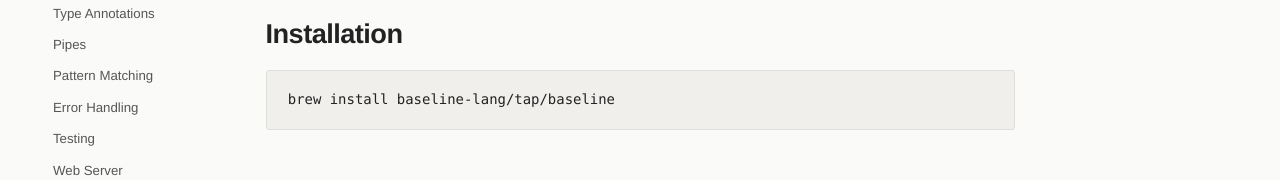
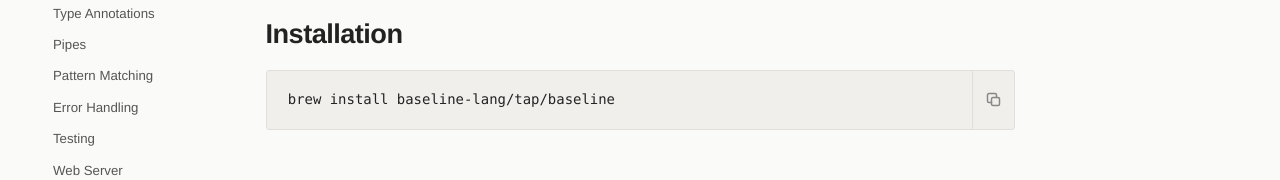
Before and after one commit to baseline-lang/baseline-site, a SvelteKit app: page /guide in a window 1280 px wide. Shown: the part 335-515 px from the top of the page. Built offline with nearby package versions, Linux system fonts and the light colour scheme.

Commit message:
feat: add copy-to-clipboard button on guide install command

```diff
--- a/src/app.css
+++ b/src/app.css
@@ -177,6 +177,42 @@ pre code {
 .num { color: var(--syn-number); }
 .punct { color: var(--syn-punctuation); }
 .annot { font-weight: 600; color: var(--syn-annotation); }
+
+/* ================================================================
+   COPY BLOCK
+   ================================================================ */
+
+.copy-block {
+  position: relative;
+}
+
+.copy-block pre {
+  padding-right: 3rem;
+}
+
+.copy-btn {
+  position: absolute;
+  top: 0;
+  right: 0;
+  bottom: 0;
+  display: flex;
+  align-items: center;
+  padding: 0 0.75rem;
+  background: none;
+  border: none;
+  border-left: 1px solid var(--border);
+  color: var(--fg-dim);
+  cursor: pointer;
+}
+
+.copy-btn:hover {
+  color: var(--fg);
+  background: #e8e7e4;
+}
+
+.copy-btn.copied {
+  color: var(--syn-string);
+}
 
 /* ================================================================
    LAYOUT
--- a/src/routes/guide/+page.svelte
+++ b/src/routes/guide/+page.svelte
@@ -1,3 +1,13 @@
+<script lang="ts">
+	let copied = $state(false);
+
+	function copyInstall() {
+		navigator.clipboard.writeText('brew install baseline-lang/tap/baseline');
+		copied = true;
+		setTimeout(() => copied = false, 1500);
+	}
+</script>
+
 <svelte:head>
 	<title>Quickstart | Baseline</title>
 	<meta name="description" content="Learn Baseline from installation to building web servers, step by step." />
@@ -26,7 +36,21 @@
 
 <section id="install">
 	<h2>Installation</h2>
-	<pre><code>brew install baseline-lang/tap/baseline</code></pre>
+	<div class="copy-block">
+		<pre><code>brew install baseline-lang/tap/baseline</code></pre>
+		<button class="copy-btn" class:copied onclick={copyInstall}>
+			{#if copied}
+				<svg width="16" height="16" viewBox="0 0 16 16" fill="none" stroke="currentColor" stroke-width="1.5" stroke-linecap="round" stroke-linejoin="round">
+					<path d="M3.5 8.5l3 3 6-7"/>
+				</svg>
+			{:else}
+				<svg width="16" height="16" viewBox="0 0 16 16" fill="none" stroke="currentColor" stroke-width="1.5" stroke-linecap="round" stroke-linejoin="round">
+					<rect x="5.5" y="5.5" width="8" height="8" rx="1.5"/>
+					<path d="M10.5 5.5V3a1.5 1.5 0 0 0-1.5-1.5H3A1.5 1.5 0 0 0 1.5 3v6A1.5 1.5 0 0 0 3 10.5h2.5"/>
+				</svg>
+			{/if}
+		</button>
+	</div>
 </section>
 
 <section id="hello">
```
